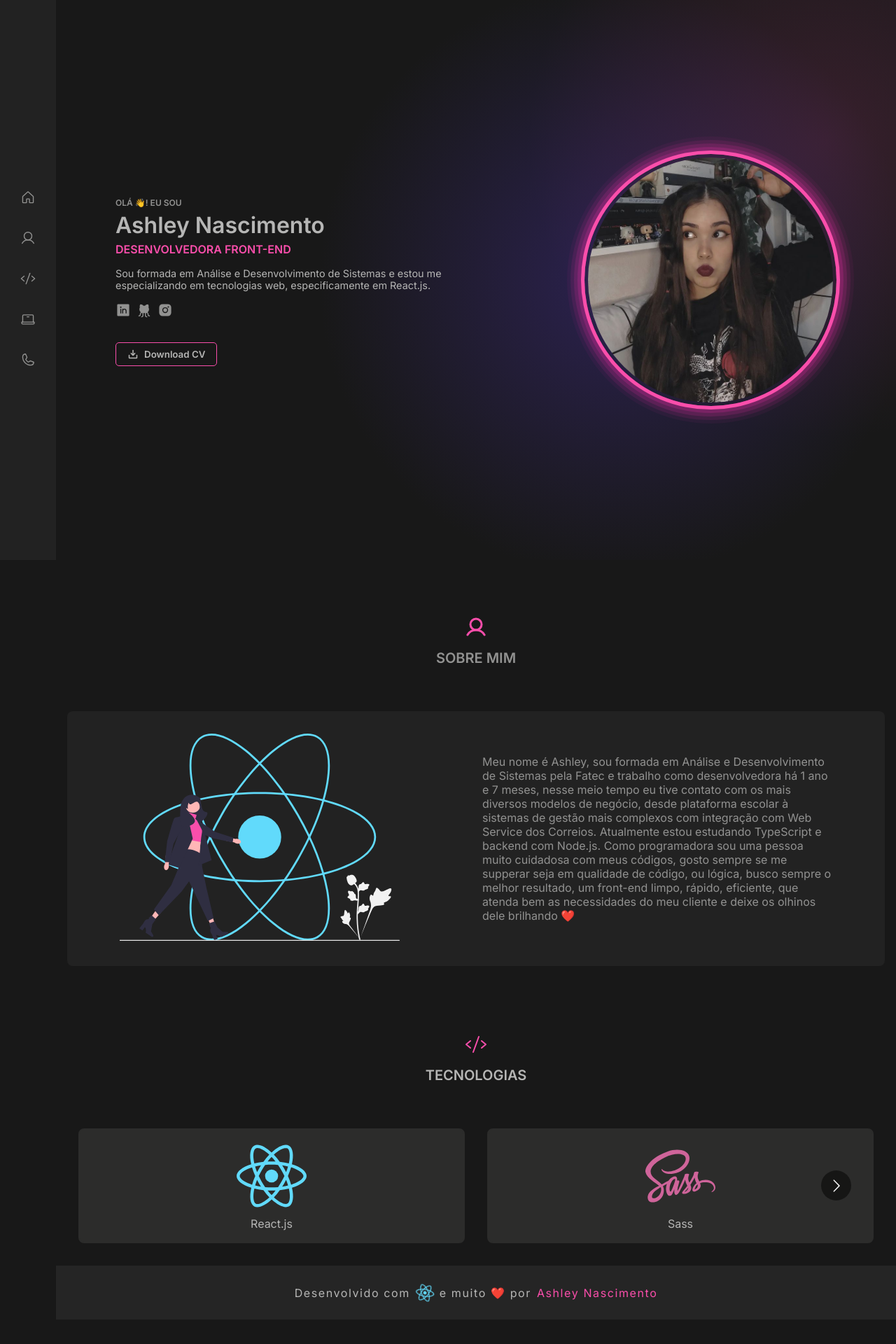
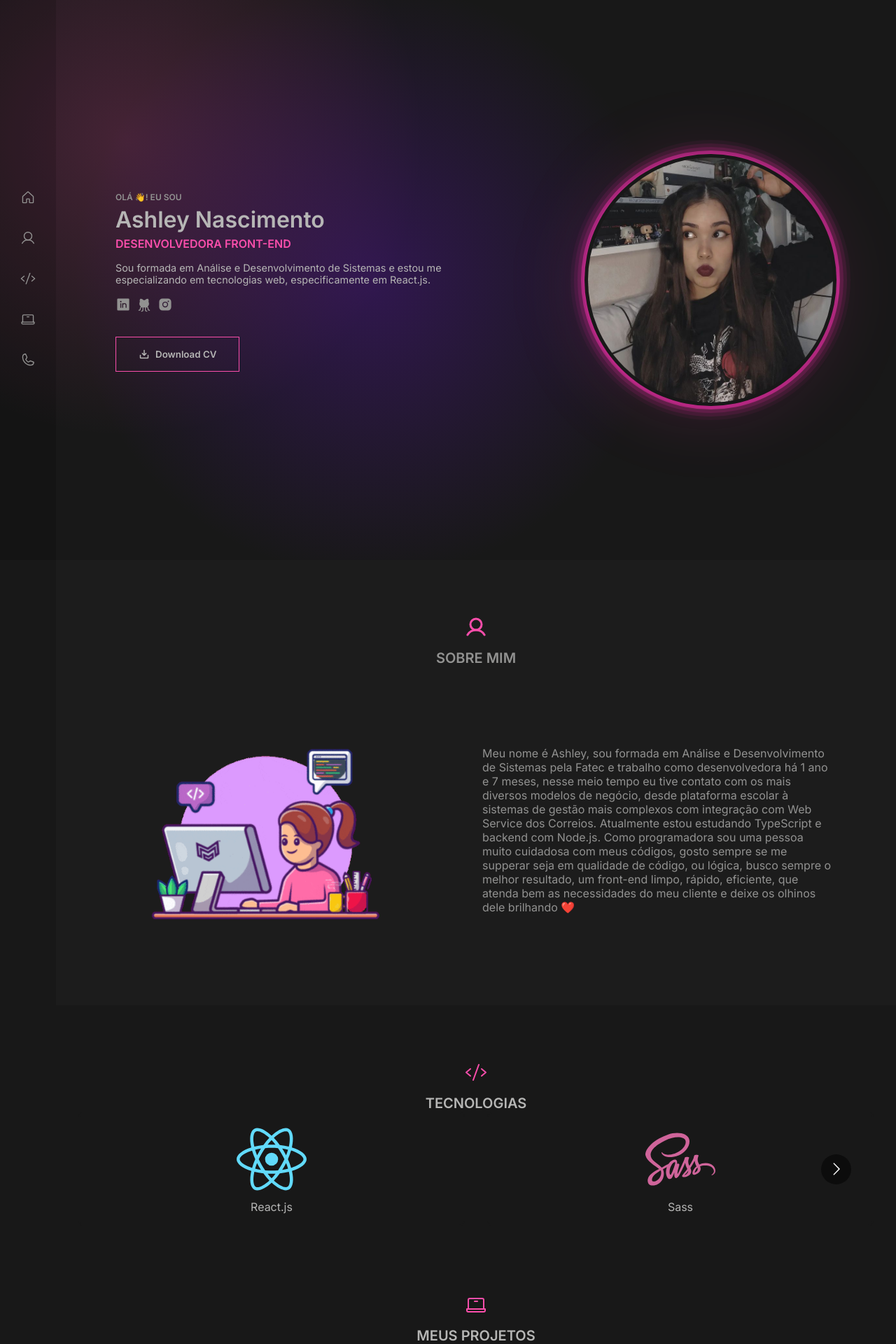
Before and after one commit to ashley-nascimento/my-portifolio, a React (Vite) app: page / in a window 1280 px wide. Shown: the top 1920 px of the page at 70% size. Before the commit the page ends 1885 px from the top, so only its background shows below. Built offline with nearby package versions, Linux system fonts and the light colour scheme.

Commit message:
adding new effects in introduction

```diff
--- a/src/App.tsx
+++ b/src/App.tsx
@@ -1,6 +1,7 @@
 import { About } from "./components/About";
 import { Footer } from "./components/Footer";
 import { Introduction } from "./components/Introduction";
+import { Projects } from "./components/Projects";
 import { Sidebar } from "./components/Sidebar";
 import { Stack } from "./components/Stack";
 import { Wrapper } from "./styles/app";
@@ -13,6 +14,7 @@ export function App() {
         <Introduction />
         <About />
         <Stack />
+        <Projects />
       </main>
       <Footer />
     </Wrapper>
--- a/src/components/About.tsx
+++ b/src/components/About.tsx
@@ -12,7 +12,7 @@ export function About(){
             <article>
 
                 <div>
-                    <img src="../../src/assets/undraw_react_re_g3ui.svg" alt="React" />
+                    <img src="/girl-code.gif" alt="React" />
                 </div>
 
                 <p>
--- a/src/components/Projects.tsx
+++ b/src/components/Projects.tsx
@@ -1,6 +1,17 @@
+import { Wrapper } from "../styles/projects";
+import { Laptop } from 'phosphor-react'
+
 export function Projects(){
     return(
-        <>
-        </>
+        <Wrapper id='projects'>
+            <strong>
+                <Laptop size={32} />
+                Meus projetos
+            </strong>
+
+            <article>
+
+            </article>
+        </Wrapper>
     )
 }
--- a/src/styles/about.ts
+++ b/src/styles/about.ts
@@ -2,6 +2,7 @@ import styled from "styled-components"
 
 export const Wrapper = styled.section`
     color: var(--gray-300);
+    background: var(--gray-850);
     position: relative;
     display: flex;
     flex-direction: column;
@@ -15,7 +16,7 @@ export const Wrapper = styled.section`
         display: flex;
         flex-direction: column;
         align-items: center;
-        margin: 4rem;
+        margin-top: 4rem;
         gap: 1rem;
         font-size: 1.25rem;
         text-transform: uppercase;
@@ -32,7 +33,6 @@ export const Wrapper = styled.section`
         align-items: center;
         padding: 2rem;
         gap: 2rem;
-        background-color: var(--gray-800);
         border-radius: 8px;
 
         p{
--- a/src/styles/footer.ts
+++ b/src/styles/footer.ts
@@ -11,7 +11,7 @@ export const spinner = keyframes`
 
 export const Wrapper = styled.footer`
     padding: 1.5rem 2rem;
-    background-color: #252525;
+    background-color: var(--gray-800);
     color: var(--gray-200);
     letter-spacing: 0.1rem;
     display: flex;
--- a/src/styles/global.ts
+++ b/src/styles/global.ts
@@ -11,9 +11,11 @@ export const GlobalStyle = createGlobalStyle`
     :root{
         --pink: #FA4EAB;
         --pink-light: #FE83C6;
+        --purple: #6915CF;
         --green: #4CD3C2;
         --title: #FFF2F9;
         --gray-900: #181818;
+        --gray-850: #1C1C1C;
         --gray-800: #222222;
         --gray-700: #2c2c2b;
         --gray-600: #3b3b39;
--- a/src/styles/introduction.ts
+++ b/src/styles/introduction.ts
@@ -1,8 +1,20 @@
 import styled, {keyframes} from "styled-components"
+
+export const steam = keyframes`
+0% {
+    background-position: 0 0;
+  }
+  50% {
+    background-position: 400% 0;
+  }
+  100% {
+    background-position: 0 0;
+  }
+
+`
 
 export const Wrapper = styled.section`
     height: 100vh;
-    overflow: hidden;
     display:  flex;
     justify-content: center;
     align-items: center;
@@ -10,25 +22,25 @@ export const Wrapper = styled.section`
     position: relative;
 
     & > span:first-child{
-        background: radial-gradient(var(--pink) 0%, var(--gray-900) 60%);
+        background: radial-gradient(var(--pink) 0%, transparent  60%);
         opacity: 0.2;
         width: 1000px;
         height: 1000px;
         position: absolute;
         z-index: -99;
         top: -300px;
-        right: -400px;
+        left: -400px;
     }
 
     & > span:not(:first-child){
-        background: radial-gradient(#5837D0 0%, var(--gray-900) 60%);
+        background: radial-gradient(var(--purple) 0%, transparent  60%);
         opacity: 0.3;
         width: 1000px;
         height: 1000px;
         position: absolute;
         z-index: -98;
         top: -100px;
-        right: -100px;
+        left: -50px;
     }
 
     & > article{
@@ -84,30 +96,66 @@ export const Wrapper = styled.section`
         background: transparent;
         color: var(--gray-200);
         border: 1px solid var(--pink);
-        border-radius: 5px;
-        padding: 0.5rem 1rem;
+
+        padding: 1rem 2rem;
         font-weight: 600;
         display:  flex;
         align-items: center;
         gap: 0.5rem;
 
+        transition: 0.5s;
+
         &:hover{
-            background: var(--pink);
+            border-color: transparent;
             color: var(--gray-50);
+            box-shadow: inset 13.5em 0 0 0 var(--pink);
+
         }
     }
 `
+
 export const ImgContainer = styled.div`
     max-width: 500px;
-
-    box-shadow:
-    var(--pink) 0 0 0 5px,
-    rgba(240, 46, 170, 0.2) 0 0 0 10px,
-    rgba(240, 46, 170, 0.15) 0 0 0 15px,
-    rgba(240, 46, 170, 0.1) 0 0 0 20px,
-    rgba(240, 46, 170, 0.05) 0 0 0 25px;
     border-radius: 100%;
     padding: 5px;
+    position: relative;
+    box-shadow:
+    rgba(240, 46, 170, 0.5) 0 0 0 5px,
+    rgba(240, 46, 170, 0.15) 0 0 0 10px,
+    rgba(240, 46, 170, 0.1) 0 0 0 15px,
+    rgba(240, 46, 170, 0.05) 0 0 0 20px;
+
+    background-color: var(--gray-900);
+
+    &:before, &:after {
+        border-radius: 100%;
+        content: '';
+        position: absolute;
+        left: -2px;
+        top: -2px;
+        background: linear-gradient(45deg,
+            var(--pink),
+            rgba(240, 46, 170, 0.2),
+            rgba(240, 46, 170, 0.15),
+            rgba(240, 46, 170, 0.1),
+            rgba(240, 46, 170, 0.05),
+            var(--pink),
+            rgba(240, 46, 170, 0.2),
+            rgba(240, 46, 170, 0.15),
+            rgba(240, 46, 170, 0.1),
+            rgba(240, 46, 170, 0.05)
+            );
+        background-size: 400%;
+        width: calc(100% + 6px);
+        height: calc(100% + 6px);
+        z-index: -1;
+        animation: ${steam} 20s linear infinite;
+    }
+
+    &:after {
+        filter: blur(50px);
+    }
+
 
     div{
         background: url('../../src/assets/introduction-img.jpg');
--- /dev/null
+++ b/src/styles/projects.ts
@@ -0,0 +1,24 @@
+import styled from "styled-components"
+
+export const Wrapper = styled.section`
+
+    color: var(--gray-200);
+    position: relative;
+    display: flex;
+    flex-direction: column;
+    align-items: center;
+
+    strong{
+        display: flex;
+        flex-direction: column;
+        align-items: center;
+        margin: 4rem;
+        gap: 1rem;
+        font-size: 1.25rem;
+        text-transform: uppercase;
+
+        svg{
+            color: var(--pink);
+        }
+    }
+`
--- a/src/styles/sidebar.ts
+++ b/src/styles/sidebar.ts
@@ -16,7 +16,7 @@ export const SidebarContainer = styled.aside`
     width: 80px;
     height: 100vh;
     position: fixed;
-    background-color: var(--gray-800);
+    background-color: #00000022;
 
     @media (max-width: 768px){
         display: none;
--- a/src/styles/stack.ts
+++ b/src/styles/stack.ts
@@ -11,7 +11,7 @@ export const Wrapper = styled.section`
         display: flex;
         flex-direction: column;
         align-items: center;
-        margin: 4rem;
+        margin-top: 4rem;
         gap: 1rem;
         font-size: 1.25rem;
         text-transform: uppercase;
@@ -24,8 +24,8 @@ export const Wrapper = styled.section`
 
     article{
         li > div{
-            background: var(--gray-700);
-            border: 2px solid var(--gray-700);
+            background: var(--gray-900);
+            border: 2px solid var(--gray-900);
             border-radius: 8px;
             padding: 1rem;
             margin-left: 1rem;
```
Also changed, not shown: public/girl-code.gif (added).
